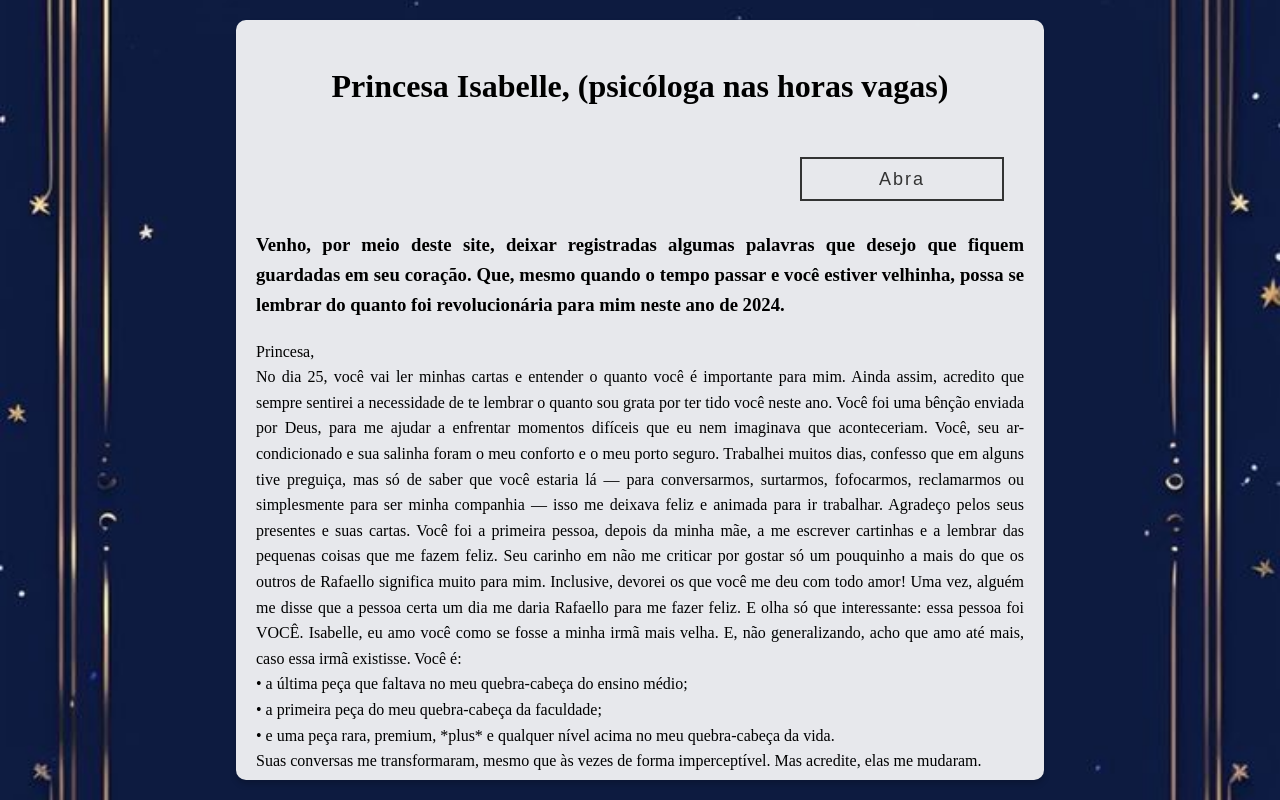
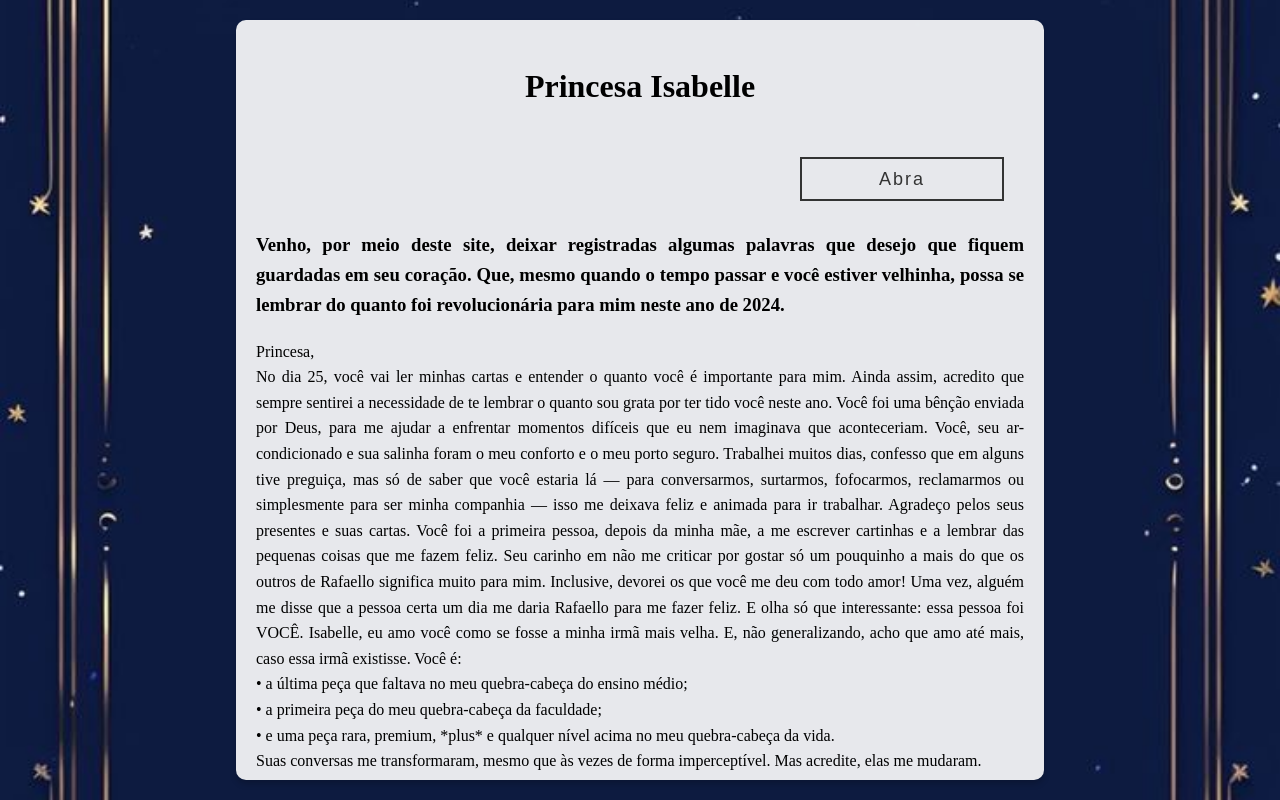
Before and after one commit to vitoria360/Isa, a plain HTML site: page index.html in a window 1280 px wide. Drawn offline with Linux system fonts and the light colour scheme.

Commit message:
Update index.html

```diff
--- a/index.html
+++ b/index.html
@@ -9,7 +9,7 @@
 <body>
     <div class="container">
         <header>
-            <h1>Princesa Isabelle, (psicóloga nas horas vagas)</h1>
+            <h1>Princesa Isabelle</h1>
             <div class="wrapper">
                 <a href="fotos.html"><span>Abra</span></a>
               </div>
```
